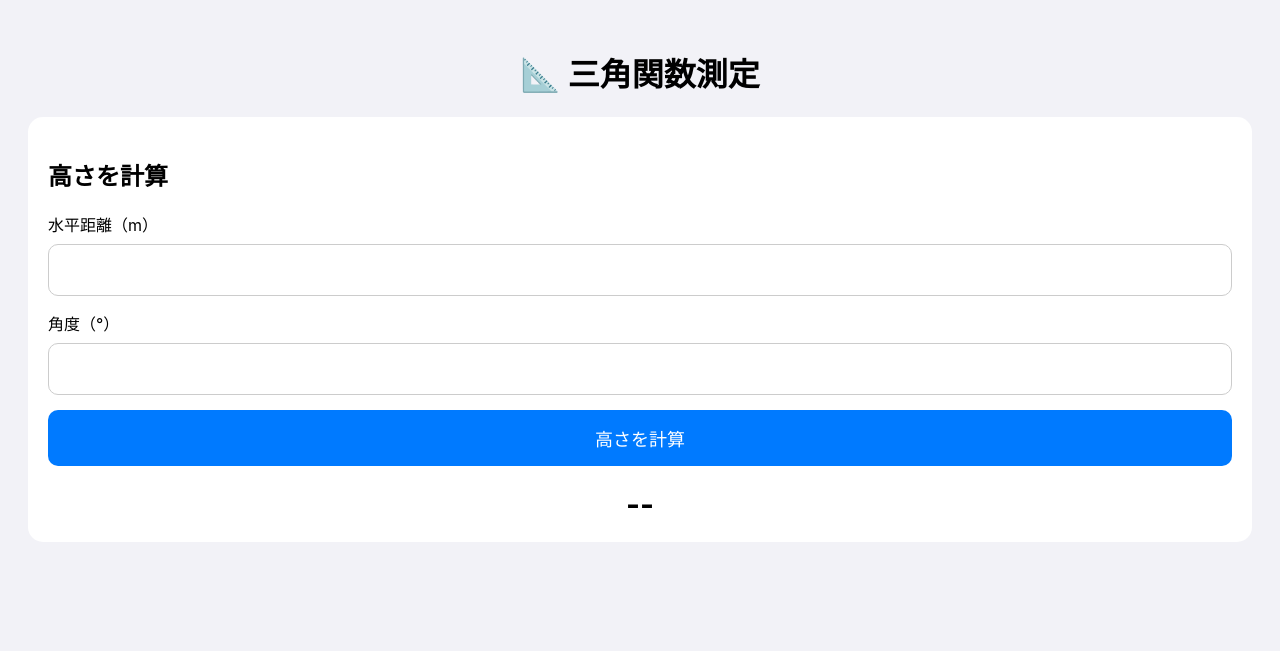
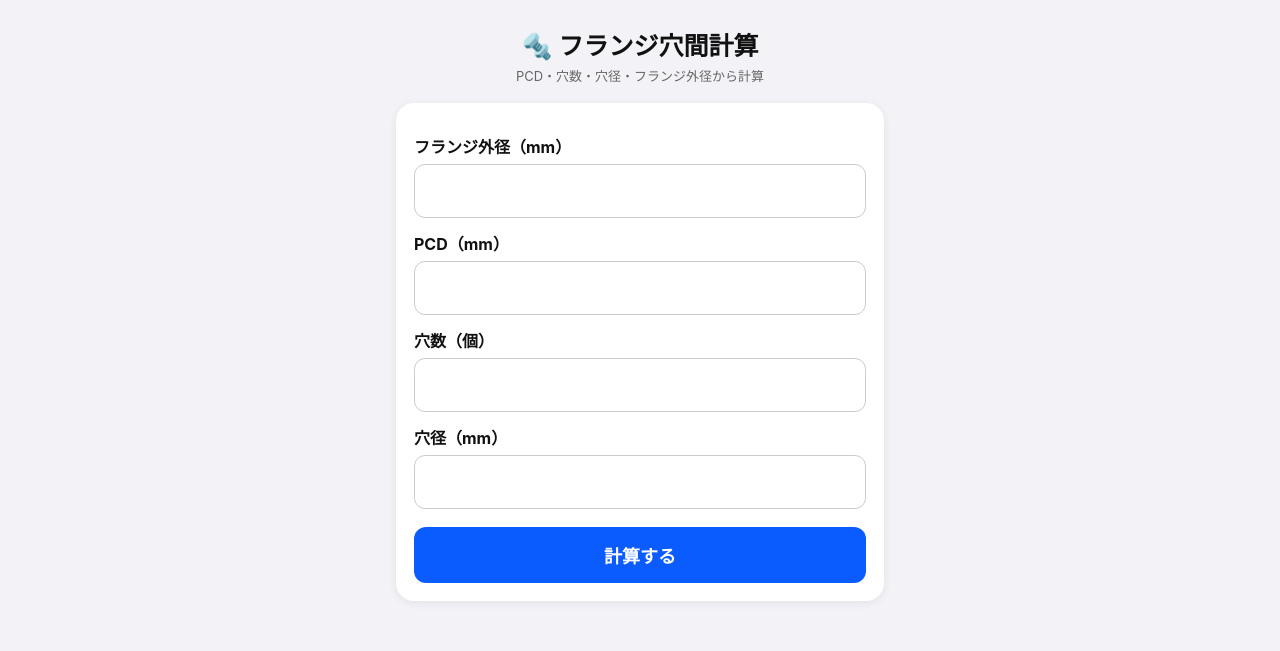
Before and after one commit to Jun137K/-simple-calculator, a plain HTML site: page index.html in a window 1280 px wide. Drawn offline with Linux system fonts and the light colour scheme.

Commit message:
Update index.html

```diff
--- a/index.html
+++ b/index.html
@@ -3,97 +3,214 @@
 <head>
 <meta charset="UTF-8">
 <meta name="viewport" content="width=device-width, initial-scale=1.0">
-<title>三角関数測定</title>
+<title>フランジ穴間計算</title>
 
 <style>
+* {
+  box-sizing: border-box;
+}
+
 body {
-  font-family: -apple-system, BlinkMacSystemFont, sans-serif;
+  margin: 0;
   background: #f2f2f7;
-  padding: 20px;
+  color: #111;
+  font-family: -apple-system, BlinkMacSystemFont, "Noto Sans JP", sans-serif;
+}
+
+main {
+  max-width: 520px;
+  margin: auto;
+  padding: 18px 16px 35px;
 }
 
 h1 {
   text-align: center;
+  font-size: 25px;
+  margin: 8px 0 4px;
 }
 
-.box {
+.sub {
+  text-align: center;
+  color: #666;
+  font-size: 13px;
+  margin-bottom: 18px;
+}
+
+.card {
   background: white;
-  padding: 20px;
-  margin-bottom: 20px;
-  border-radius: 15px;
+  border-radius: 18px;
+  padding: 18px;
+  margin: 12px 0;
+  box-shadow: 0 2px 10px rgba(0,0,0,.07);
+}
+
+label {
+  display: block;
+  font-weight: 700;
+  margin: 13px 0 6px;
 }
 
 input {
   width: 100%;
-  box-sizing: border-box;
+  padding: 13px;
   font-size: 22px;
-  padding: 12px;
-  margin: 8px 0 15px;
-  border-radius: 10px;
   border: 1px solid #ccc;
+  border-radius: 11px;
 }
 
 button {
   width: 100%;
   padding: 15px;
+  margin-top: 18px;
+  border: 0;
+  border-radius: 12px;
+  background: #0b5cff;
+  color: white;
   font-size: 18px;
-  border: none;
-  border-radius: 10px;
-  background: #007aff;
-  color: white;
+  font-weight: 700;
 }
 
 .result {
-  text-align: center;
-  font-size: 30px;
-  font-weight: bold;
-  margin-top: 20px;
+  padding: 13px 0;
+  border-bottom: 1px solid #eee;
+}
+
+.name {
+  font-size: 14px;
+  color: #666;
+}
+
+.value {
+  font-size: 29px;
+  font-weight: 800;
+  margin-top: 3px;
+}
+
+.error {
+  color: #c00;
+  font-weight: 700;
+  margin-top: 14px;
+}
+
+.note {
+  font-size: 12px;
+  color: #666;
+  line-height: 1.6;
+  margin-top: 14px;
 }
 </style>
 </head>
 
 <body>
 
-<h1>📐 三角関数測定</h1>
+<main>
 
-<div class="box">
+<h1>🔩 フランジ穴間計算</h1>
 
-<h2>高さを計算</h2>
+<div class="sub">
+PCD・穴数・穴径・フランジ外径から計算
+</div>
 
-<label>水平距離（m）</label>
-<input id="distance" type="number" step="0.01">
+<div class="card">
 
-<label>角度（°）</label>
-<input id="angle" type="number" step="0.1">
+<label>フランジ外径（mm）</label>
+<input id="outer" type="number" inputmode="decimal" step="0.01">
 
-<button onclick="calculateHeight()">
-高さを計算
+<label>PCD（mm）</label>
+<input id="pcd" type="number" inputmode="decimal" step="0.01">
+
+<label>穴数（個）</label>
+<input id="count" type="number" inputmode="numeric" step="1">
+
+<label>穴径（mm）</label>
+<input id="hole" type="number" inputmode="decimal" step="0.01">
+
+<button onclick="calculate()">
+計算する
 </button>
 
-<div id="result" class="result">
---
+<div id="error"></div>
+
+</div>
+
+<div class="card" id="results" style="display:none">
+
+<div class="result">
+<div class="name">隣接穴の中心間距離</div>
+<div class="value" id="center"></div>
+</div>
+
+<div class="result">
+<div class="name">隣接穴の端面同士の距離</div>
+<div class="value" id="edge"></div>
+</div>
+
+<div class="result">
+<div class="name">穴端面〜フランジ外周の距離</div>
+<div class="value" id="outerEdge"></div>
+</div>
+
+<div class="note">
+※穴はPCD上に等間隔で配置されているものとして計算します。<br>
+※「穴端面同士」は隣接する2つの穴の最短距離です。
 </div>
 
 </div>
 
+</main>
+
 <script>
 
-function calculateHeight() {
+function calculate() {
 
-  const distance =
-    Number(document.getElementById("distance").value);
+const D = Number(document.getElementById("outer").value);
+const P = Number(document.getElementById("pcd").value);
+const N = Number(document.getElementById("count").value);
+const d = Number(document.getElementById("hole").value);
 
-  const angle =
-    Number(document.getElementById("angle").value);
+const error = document.getElementById("error");
+const results = document.getElementById("results");
 
-  const radian =
-    angle * Math.PI / 180;
+error.textContent = "";
+results.style.display = "none";
 
-  const height =
-    distance * Math.tan(radian);
+if (!D || !P || !N || !d || D <= 0 || P <= 0 || N < 2 || d <= 0) {
+error.textContent = "すべての項目を正しく入力してください。";
+return;
+}
 
-  document.getElementById("result").innerHTML =
-    height.toFixed(2) + " m";
+if (P > D) {
+error.textContent = "PCDはフランジ外径以下にしてください。";
+return;
+}
+
+const center = P * Math.sin(Math.PI / N);
+
+const edge = center - d;
+
+const outerEdge = (D - P - d) / 2;
+
+if (edge < 0) {
+error.textContent = "穴同士が重なっています。寸法を確認してください。";
+return;
+}
+
+if (outerEdge < 0) {
+error.textContent = "穴がフランジ外周からはみ出します。寸法を確認してください。";
+return;
+}
+
+document.getElementById("center").innerHTML =
+center.toFixed(2) + " mm";
+
+document.getElementById("edge").innerHTML =
+edge.toFixed(2) + " mm";
+
+document.getElementById("outerEdge").innerHTML =
+outerEdge.toFixed(2) + " mm";
+
+results.style.display = "block";
+
 }
 
 </script>
```
